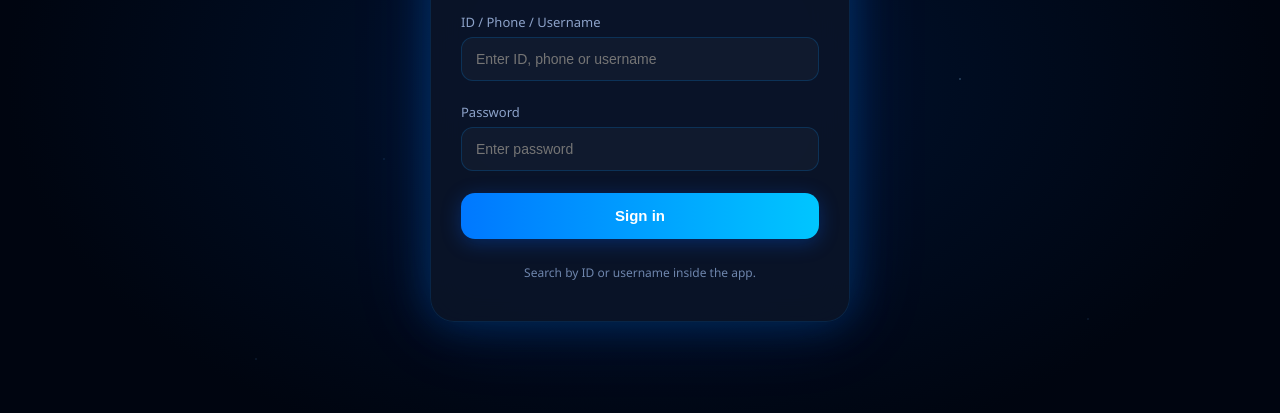
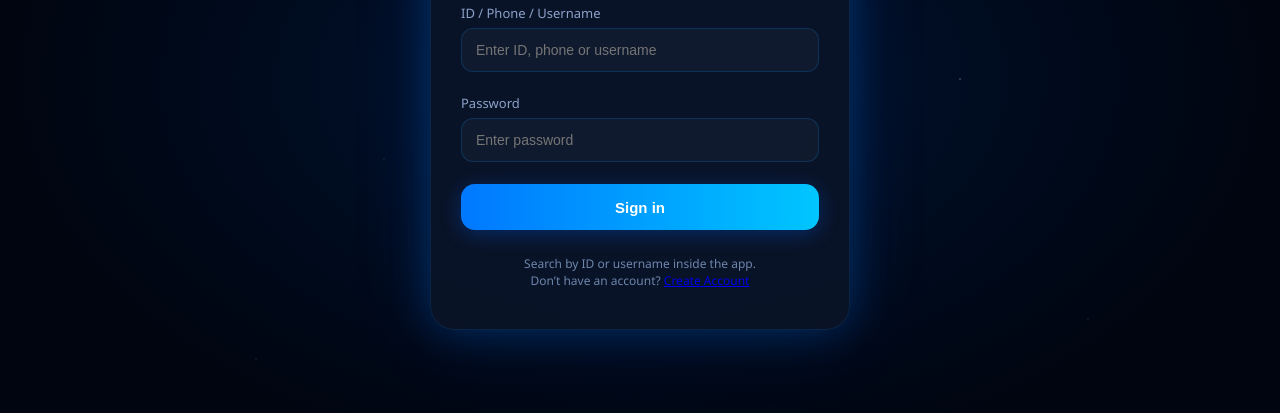
Before and after one commit to samarth088/VibeChat, a plain HTML site: page frontend/index.html in a window 1280 px wide. Shown: the part 321-734 px from the top of the page. Drawn offline with Linux system fonts and the light colour scheme.

Commit message:
Update index.html

```diff
--- a/frontend/index.html
+++ b/frontend/index.html
@@ -50,10 +50,13 @@
 
         <button type="submit" class="btn-primary">Sign in</button>
 
-      </form>
+     </form>
 
       <small class="auth-footer">
         Search by ID or username inside the app.
+        <br />
+        Don’t have an account?
+        <a href="signup.html">Create Account</a>
       </small>
 
     </div>
```
